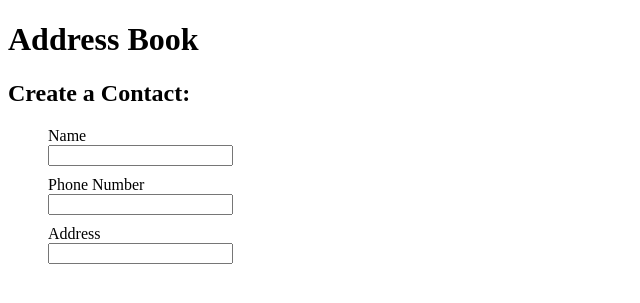
After one commit to joshgh/address-book-ip, a PHP site: template views/home.html.twig in a window 1280 px wide. The commit adds this page. Shown: the top 303 px of the page, without its empty margins (0-640 px from the left). Run offline with PHP 8.4, Linux system fonts and the light colour scheme; the template is opened without the code that fills it, so the values that code supplies are empty; some libraries are stand-ins or nearby versions.

Commit message:
create template for home, create custom stylesheet with styling for form

```diff
--- a/app/app.php
+++ b/app/app.php
@@ -1,6 +1,11 @@
 <?php
     require_once __DIR__."/../vendor/autoload.php";
     require_once __DIR__."/../src/Address.php";
+
+    session_start();
+    if (empty($_SESSION['list_of_contacts'])) {
+        $_SESSION['list_of_contacts'] = array();
+    }
 
     $app = new Silex\Application();
     $app->register(new Silex\Provider\TwigServiceProvider(), array('twig.path' => __DIR__.'/../views'));
--- /dev/null
+++ b/views/home.html.twig
@@ -0,0 +1,37 @@
+<!DOCTYPE html>
+<html>
+  <head>
+    <link rel="stylesheet" href="/css/styles.css" type="text/css">
+    <title>Address Book</title>
+  </head>
+  <body>
+    <h1>Address Book</h1>
+    {% if contacts is not empty %}
+      <h2>Your Contacts:<h2>
+      {% for contact in contacts %}
+        <li>
+          <p>Name: {{ contact.getName }}</p>
+          <p>Phone Number: {{ contact.getPhone }}</p>
+          <p>Address: {{ contact.getAddress }}</p>
+        </li>
+      {% endfor %}
+    {% endif %}
+    <h2>Create a Contact:</h2>
+    <form method='get' action='/create_contact'>
+      <ul>
+        <li>
+          <label for='name'>Name</label>
+          <input type='text' id='name' name='name'>
+        </li>
+        <li>
+          <label for='phone'>Phone Number</label>
+          <input type='text' id='phone' name='phone'>
+        </li>
+        <li>
+          <label for='address'>Address</label>
+          <input type='text' id='address' name='address'>
+        </li>
+      </ul>
+    </form>
+  </body>
+</html>
--- /dev/null
+++ b/web/css/styles.css
@@ -0,0 +1,11 @@
+form label {
+  display: block;
+}
+
+form ul {
+  list-style: none;
+}
+
+form li {
+  margin-bottom: 10px;
+}
```
Also changed, not shown: views/create_contact.html.twig (added), views/delete_contacts.html.twig (added).
